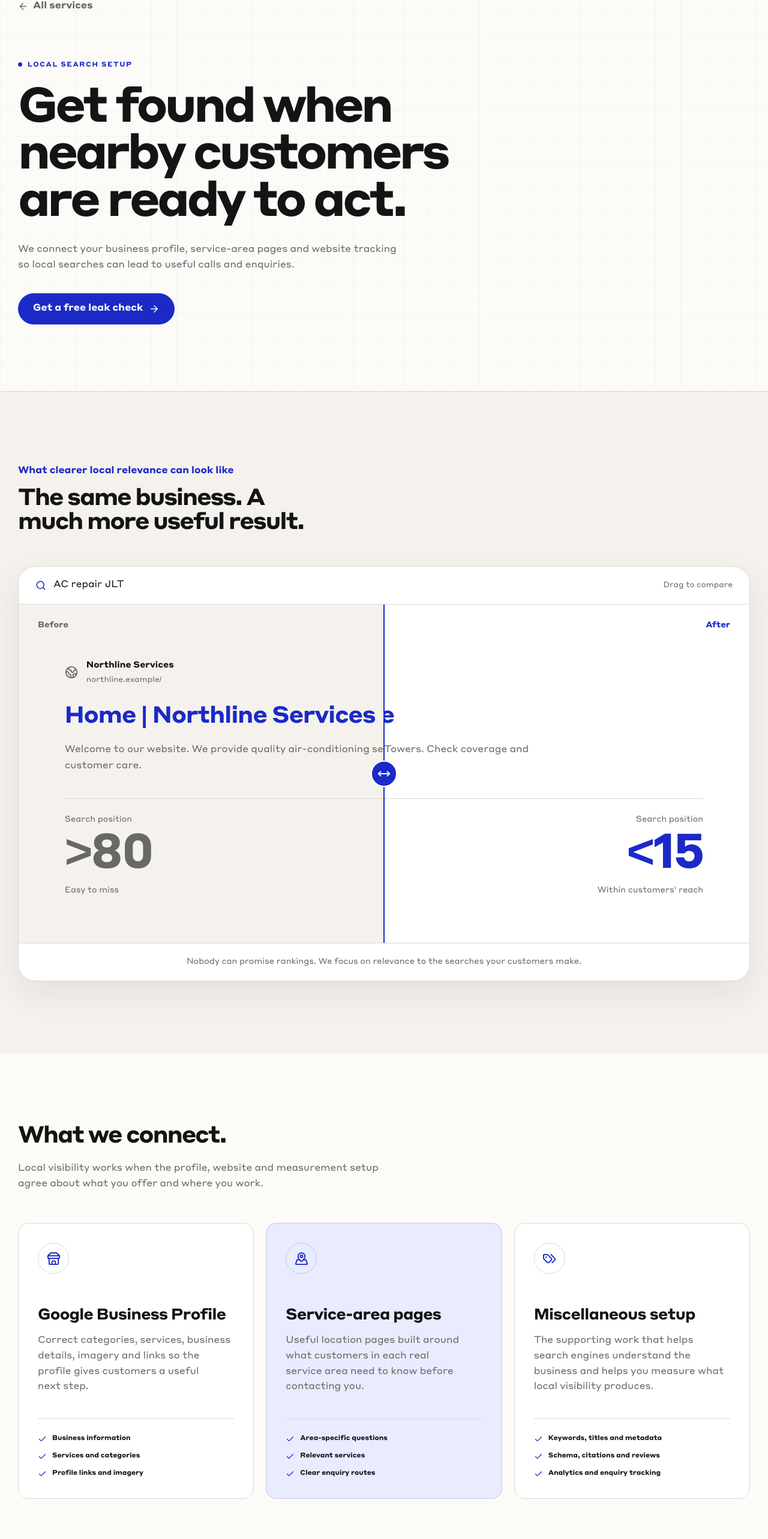
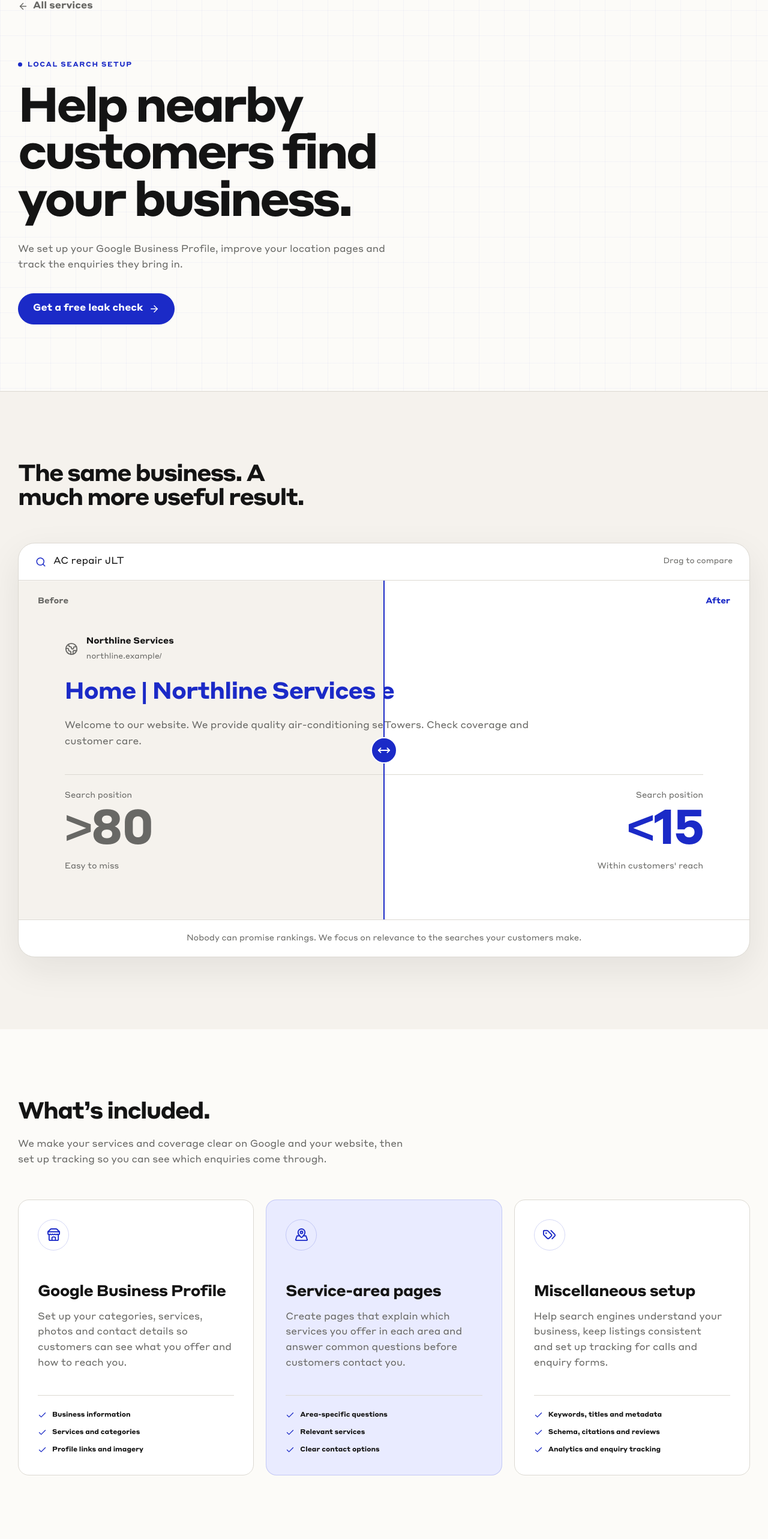
Before and after one commit to AdiKsOnDev/leakproof, a React (Vite) app: page /services/local-search-setup in a window 1280 px wide. Shown: the part 156-2722 px from the top of the page at 60% size. Built offline with nearby package versions, Linux system fonts and the light colour scheme.

Commit message:
refactor(site-ui): simplify local search service copy

```diff
--- a/src/pages/LocalSearchSetupPage.tsx
+++ b/src/pages/LocalSearchSetupPage.tsx
@@ -17,41 +17,41 @@ const setupGroups = [
   {
     icon: Store,
     title: 'Google Business Profile',
-    text: 'Correct categories, services, business details, imagery and links so the profile gives customers a useful next step.',
+    text: 'Set up your categories, services, photos and contact details so customers can see what you offer and how to reach you.',
     items: ['Business information', 'Services and categories', 'Profile links and imagery'],
   },
   {
     icon: MapPinned,
     title: 'Service-area pages',
-    text: 'Useful location pages built around what customers in each real service area need to know before contacting you.',
-    items: ['Area-specific questions', 'Relevant services', 'Clear enquiry routes'],
+    text: 'Create pages that explain which services you offer in each area and answer common questions before customers contact you.',
+    items: ['Area-specific questions', 'Relevant services', 'Clear contact options'],
   },
   {
     icon: Tags,
     title: 'Miscellaneous setup',
-    text: 'The supporting work that helps search engines understand the business and helps you measure what local visibility produces.',
+    text: 'Help search engines understand your business, keep listings consistent and set up tracking for calls and enquiry forms.',
     items: ['Keywords, titles and metadata', 'Schema, citations and reviews', 'Analytics and enquiry tracking'],
   },
 ]
 
 const processSteps = [
-  ['01', 'Inspect', 'Review the profile, website and current local-search route.'],
+  ['01', 'Inspect', 'Review how your business appears in search and check the profile and website for gaps.'],
   ['02', 'Correct', 'Fix missing, inconsistent or unclear business information.'],
-  ['03', 'Build', 'Create the pages and search foundations the business needs.'],
-  ['04', 'Measure', 'Track calls, forms and the pages that create useful visits.'],
+  ['03', 'Build', 'Create location pages and set up titles, metadata and structured data.'],
+  ['04', 'Measure', 'Set up tracking for calls, enquiry forms and search visits.'],
 ]
 
 const measuredSignals = [
   'Search visibility for relevant services and areas',
   'Website visits from the business profile',
   'Calls and enquiry submissions',
-  'Pages and locations producing useful demand',
+  'Pages and locations bringing in enquiries',
 ]
 
 const frequentlyAskedQuestions = [
-  ['Do you guarantee first position?', 'No. Search positions change and no responsible provider can guarantee one. We focus on a complete local presence, useful pages and measurable enquiry routes.'],
+  ['Do you guarantee first position?', 'No. Nobody can guarantee a search position. We focus on making your business information accurate and your pages relevant to what customers search for.'],
   ['Do I need continuous optimization?', 'No. The initial setup stands on its own. Ongoing work is optional when you want to review performance, improve pages or expand into additional service areas.'],
-  ['Can you work with my existing website?', 'Yes. We can improve the local-search foundations of an existing site without rebuilding it when the current structure is suitable.'],
+  ['Can you work with my existing website?', 'Yes. If your current site supports the changes needed, we can improve its pages and search setup without a rebuild.'],
   ['How many service-area pages do I need?', 'Only as many as your real coverage and customer demand justify. We do not create duplicate pages for places the business does not genuinely serve.'],
   ['Is Google Business Profile included?', 'Yes. Profile setup and improvement are a core part of this service.'],
 ]
@@ -67,8 +67,8 @@ export function LocalSearchSetupPage() {
           <div className="local-search-hero__layout">
             <div className="local-search-hero__copy" data-reveal="left">
               <span className="eyebrow">Local search setup</span>
-              <h1>Get found when nearby customers are ready to act.</h1>
-              <p>We connect your business profile, service-area pages and website tracking so local searches can lead to useful calls and enquiries.</p>
+              <h1>Help nearby customers find your business.</h1>
+              <p>We set up your Google Business Profile, improve your location pages and track the enquiries they bring in.</p>
               <Link className="button button--primary" to="/contact">
                 Get a free leak check <ArrowRight size={18} />
               </Link>
@@ -80,7 +80,6 @@ export function LocalSearchSetupPage() {
       <section className="section local-search-demo-section" aria-labelledby="search-example-title">
         <div className="container">
           <div className="local-search-demo__heading" data-reveal="left">
-            <p>What clearer local relevance can look like</p>
             <h2 id="search-example-title">The same business. A much more useful result.</h2>
           </div>
 
@@ -91,8 +90,8 @@ export function LocalSearchSetupPage() {
       <section className="section local-search-setup-section" aria-labelledby="local-search-setup-title">
         <div className="container">
           <div className="local-search-section-heading" data-reveal="left">
-            <h2 id="local-search-setup-title">What we connect.</h2>
-            <p>Local visibility works when the profile, website and measurement setup agree about what you offer and where you work.</p>
+            <h2 id="local-search-setup-title">What’s included.</h2>
+            <p>We make your services and coverage clear on Google and your website, then set up tracking so you can see which enquiries come through.</p>
           </div>
           <div className="local-search-setup-grid">
             {setupGroups.map(({ icon: Icon, title, text, items }, index) => (
@@ -110,7 +109,7 @@ export function LocalSearchSetupPage() {
       <section className="section local-search-process-section" aria-labelledby="local-search-process-title">
         <div className="container">
           <div className="local-search-section-heading" data-reveal="left">
-            <h2 id="local-search-process-title">From incomplete setup to a measurable route.</h2>
+            <h2 id="local-search-process-title">How we get it set up.</h2>
           </div>
           <ol className="local-search-process">
             {processSteps.map(([number, title, text], index) => (
@@ -126,8 +125,8 @@ export function LocalSearchSetupPage() {
         <div className="container local-search-measure">
           <div data-reveal="left">
             <BarChart3 size={28} aria-hidden="true" />
-            <h2>Measure useful demand from day one.</h2>
-            <p>Without fabricated rankings or vanity reports. We connect local visibility to the actions that matter to the business.</p>
+            <h2>Know where your enquiries come from.</h2>
+            <p>Track search visits, calls and enquiry forms—not just where a keyword ranks.</p>
           </div>
           <ul data-reveal="right">
             {measuredSignals.map((signal) => <li key={signal}><Check size={17} />{signal}</li>)}
@@ -139,14 +138,14 @@ export function LocalSearchSetupPage() {
         <div className="container local-search-continuous">
           <div data-reveal="left">
             <span>Optional continuous optimization</span>
-            <h2>Keep improving after the foundations are in place.</h2>
+            <h2>Keep improving after the initial setup.</h2>
           </div>
           <div data-reveal="right">
-            <p>Ongoing work is available when the search data points to a useful next move. It is not required to keep the initial setup.</p>
+            <p>If you want ongoing support, we review performance and improve the pages that need attention. You don’t need a subscription to keep the initial setup.</p>
             <ul>
               <li>Improve pages that attract visits but not enquiries</li>
-              <li>Expand into relevant services or genuine coverage areas</li>
-              <li>Keep profile information and customer routes accurate</li>
+              <li>Add pages for new services or areas you cover</li>
+              <li>Keep business details and contact links up to date</li>
             </ul>
           </div>
         </div>
```
